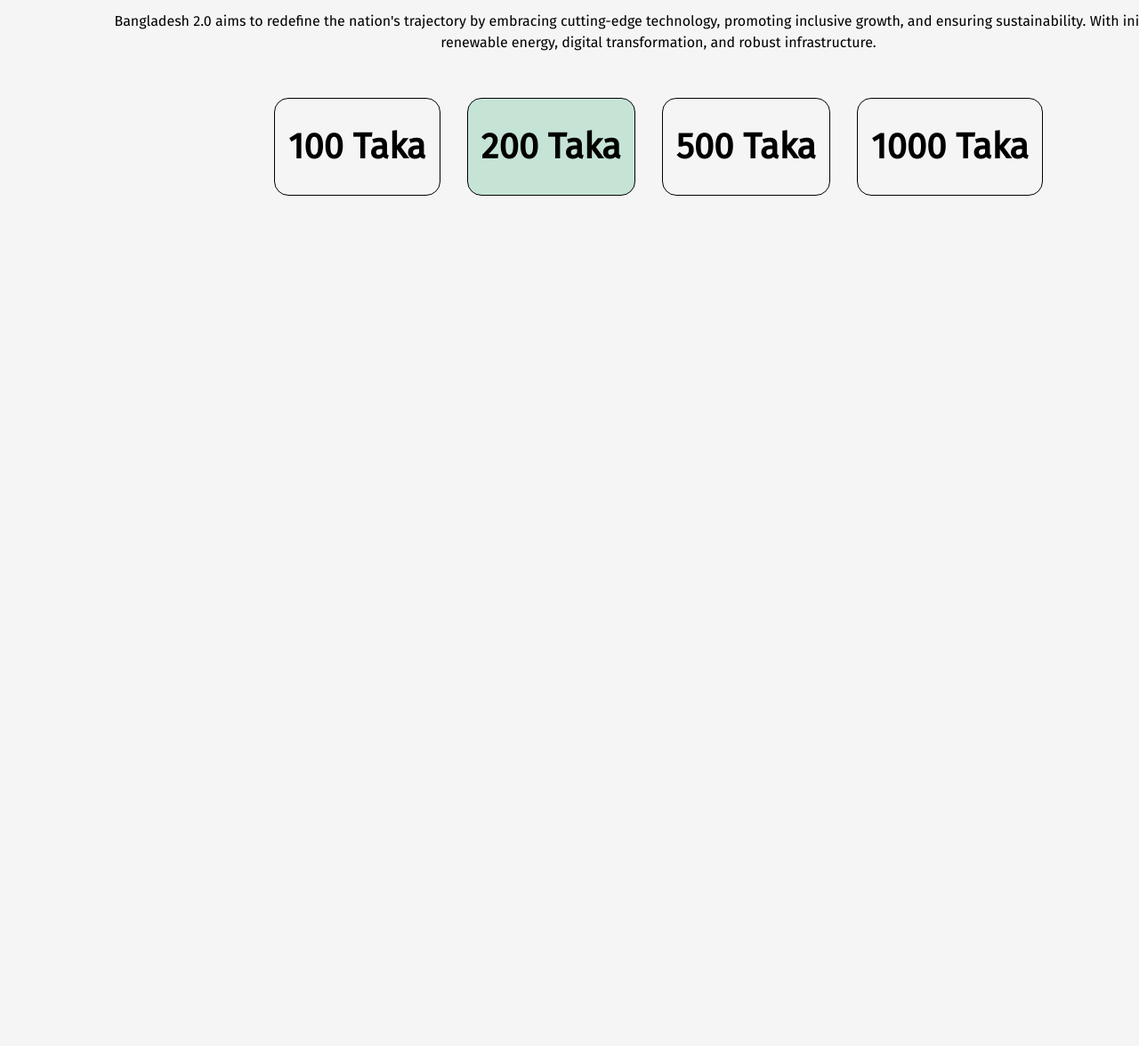
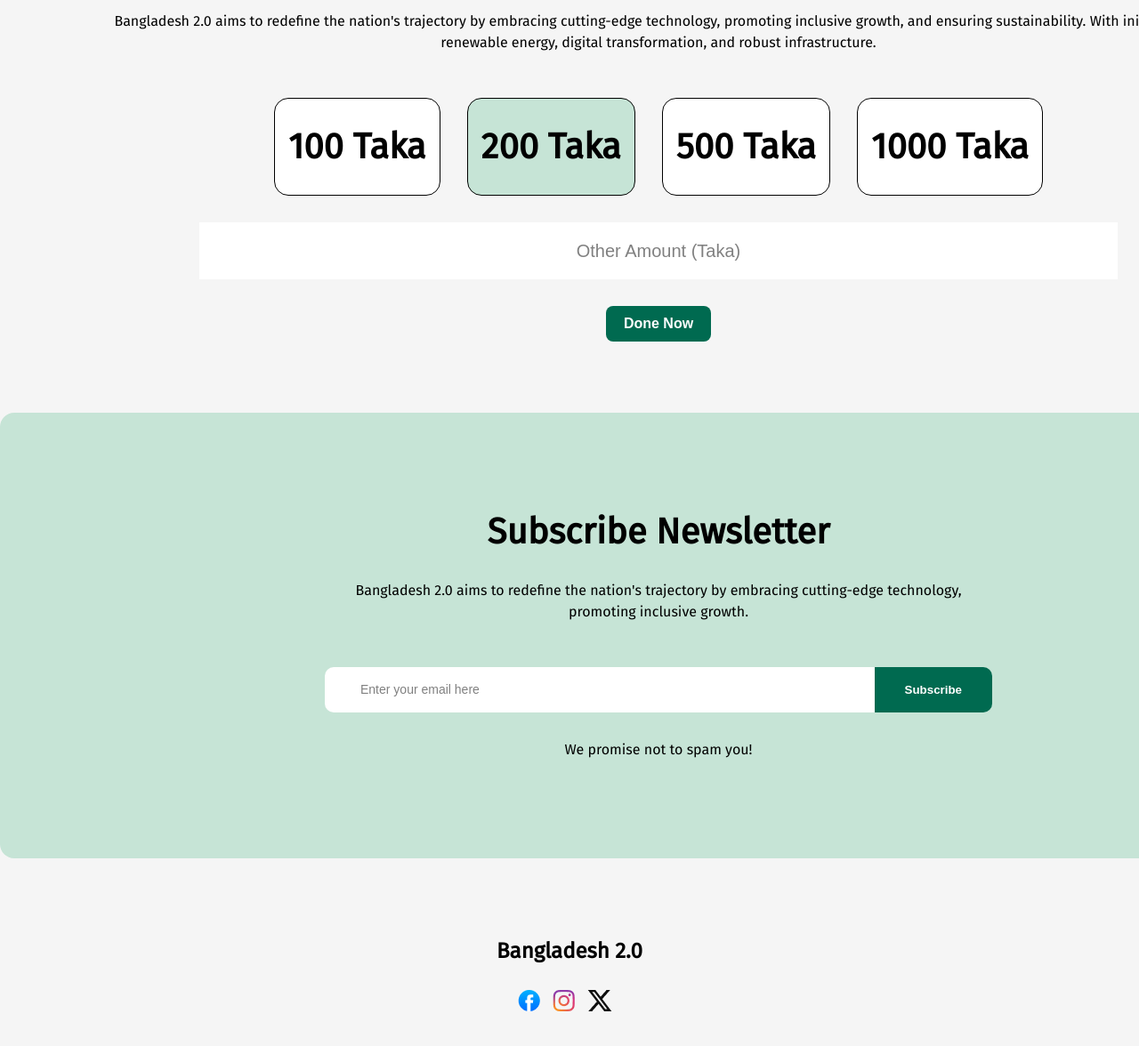
Before and after one commit to anamolhasan/B11A1--assignment-1, a plain HTML site: page index.html in a window 1280 px wide. Shown: the part 3002-4178 px from the top of the page at 89% size. Before the commit the page ends 3302 px from the top, so only its background shows below. Drawn offline with Linux system fonts and the light colour scheme.

Commit message:
second commit

```diff
--- a/css/style.css
+++ b/css/style.css
@@ -207,20 +207,102 @@ h5{
     border:  1px solid;
     padding: 0px 15px;
     border-radius: 16px;
+    background-color: white;
+    cursor: pointer;
 }
 .donate-item2{
     border:  1px solid;
     padding: 0px 15px;
     border-radius: 16px;
     background-color: #C6E4D6;
+    cursor: pointer;
 }
 .donate-item3{
     border:  1px solid;
     padding: 0px 15px;
     border-radius: 16px;
+    background-color: white;
+    cursor: pointer;
 }
 .donate-item4{
     border:  1px solid;
     padding: 0px 15px;
     border-radius: 16px;
+    background-color: white;
+    cursor: pointer;
 }
+
+.donate-btn-box{
+
+}
+.donate-other{
+    width: 1032px;
+    height: 64px;
+    margin: 30px 0px;
+    background-color: #FFFFFF;
+    color: gray;
+    border: none;
+    font-weight: 400;
+    font-size: 20px;
+    cursor: pointer;
+}
+.donate-btn{
+    display:block;
+    margin: 0px auto;
+}
+
+.footer-banner{
+    width: 1280px;
+    margin: 80px auto;
+    text-align: center;
+    background-color: #C6E4D6;
+    padding: 30px 100px 30px 100px;
+    border-radius: 16px;
+}
+.footer-box{
+    width: 750px;
+    margin: 80px auto;
+
+}
+
+.footer-input{
+  display: flex;
+  margin-bottom: 30px;
+
+}
+input{
+    width: 600px;
+    padding:18px 40px ;
+    border: none;
+    border-top-left-radius: 10px;
+    border-bottom-left-radius: 10px;
+    outline: none;
+
+}
+input::placeholder {
+    color: gray;
+    font-size: 14px;
+  }
+.footer-btn{
+    padding: 17px 34px;
+    border: none;
+    border-top-right-radius: 10px;
+    border-bottom-right-radius: 10px;
+    background-color: #006A50;
+    color: white;
+    font-weight: bolder;
+    cursor: pointer;
+}
+
+.footer-end{
+    width: 1280px;
+    margin: 40px auto;
+    text-align: center;
+}
+
+.footer-icon {
+    margin-top: 20px;
+}
+.footer-icon > img{
+    margin-right: 10px;
+}
--- a/index.html
+++ b/index.html
@@ -144,11 +144,36 @@
                      <div class="donate-item3"><h1>500 Taka</h1></div>
                      <div class="donate-item4"><h1>1000 Taka</h1></div>
                 </div>
+                <div class="donate-btn-box">
+                    <button class="donate-other">Other Amount (Taka)</button>
+                    <button class="news-btn donate-btn">Done Now</button>
+                </div>
             </div>
         </section>
     </main>
     <footer>
 
+            <div class="footer-banner">
+               <div class="footer-box">
+                    <h1>Subscribe Newsletter</h1>
+                    <p class="donate-desc">Bangladesh 2.0 aims to redefine the nation's trajectory by embracing cutting-edge technology, promoting inclusive growth.</p>
+                    <div class="footer-input">
+                        <input type="text" placeholder="Enter your email here">
+                        <button class="footer-btn">Subscribe</button>
+                    </div>
+                    <p>We promise not to spam you!</p>
+               </div>
+
+            </div>
+            <div class="footer-end">
+                <h2>Bangladesh 2.0</h2>
+                <div class="footer-icon">
+                    <img src="assets/facebook.png" alt="">
+                    <img src="assets/instagram.png" alt="">
+                    <img src="assets/x.png" alt="">
+                </div>
+            </div>
+
     </footer>
 </body>
 </html>
```
